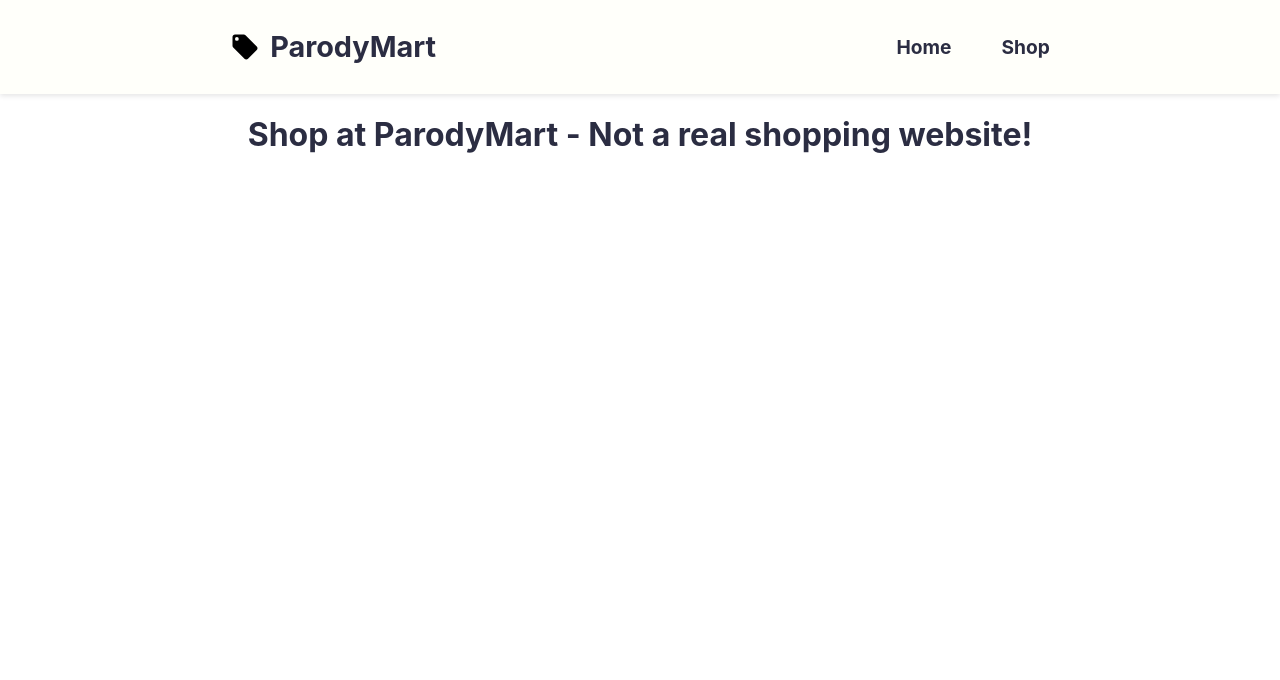
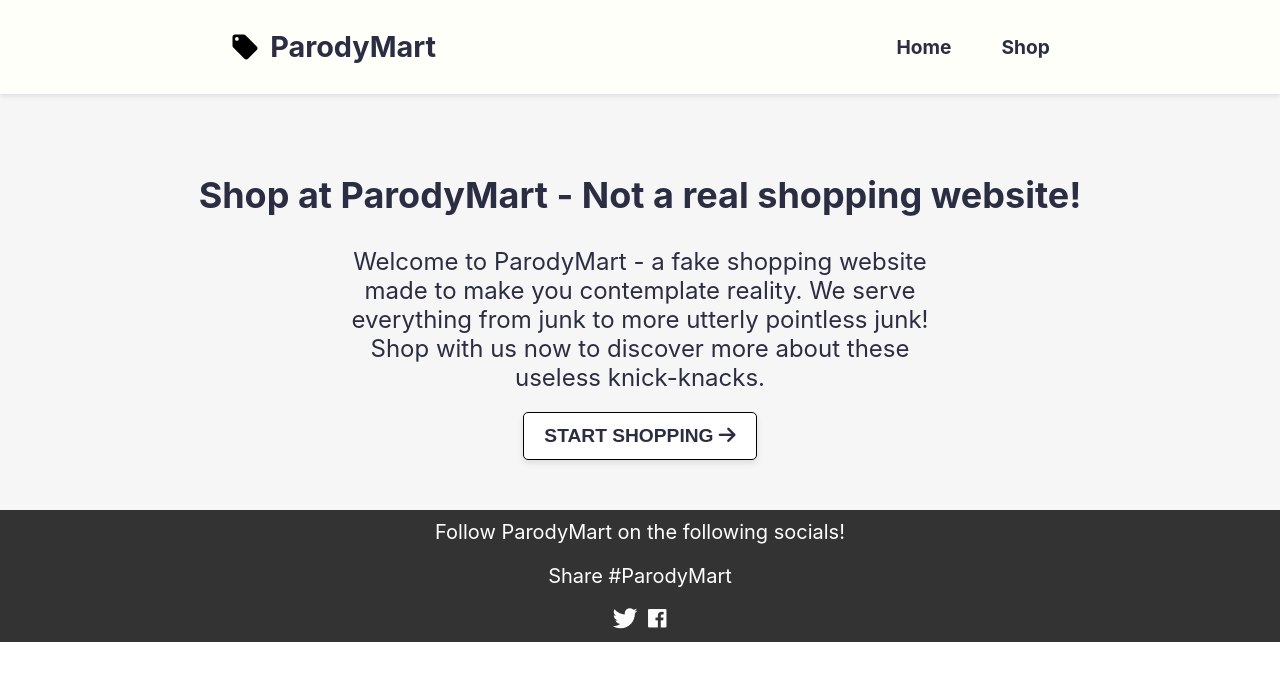
Before and after one commit to Purpleboxe/Shopping-Cart, a React (Vite) app: page / in a window 1280 px wide. Shown: the top 680 px of the page. Built offline with nearby package versions, Linux system fonts and the light colour scheme.

Commit message:
Update the home page, add a footer, and etc

```diff
--- a/index.html
+++ b/index.html
@@ -4,6 +4,15 @@
     <meta charset="UTF-8" />
     <meta name="viewport" content="width=device-width, initial-scale=1.0" />
     <link rel="icon" href="./src/assets/tag.svg" />
+    <script
+      src="https://kit.fontawesome.com/499c90f291.js"
+      crossorigin="anonymous"
+    ></script>
+    <link
+      rel="stylesheet"
+      type="text/css"
+      href="https://cdn.jsdelivr.net/gh/devicons/devicon@latest/devicon.min.css"
+    />
     <title>ParodyMart</title>
   </head>
   <body>
--- a/src/components/App.jsx
+++ b/src/components/App.jsx
@@ -2,6 +2,7 @@ import "../styles/App.css";
 
 import { Route, Routes } from "react-router-dom";
 import Header from "./Header.jsx";
+import Footer from "./Footer.jsx";
 import Home from "../pages/Home.jsx";
 import Shop from "../pages/Shop.jsx";
 
@@ -13,6 +14,7 @@ function App() {
         <Route path="/" element={<Home />} />
         <Route path="/shop" element={<Shop />} />
       </Routes>
+      <Footer />
     </>
   );
 }
--- /dev/null
+++ b/src/components/Footer.jsx
@@ -0,0 +1,19 @@
+function Footer() {
+  return (
+    <footer>
+      <div>Follow ParodyMart on the following socials!</div>
+      <p>Share #ParodyMart</p>
+      <div className="icons">
+        <a href="https://www.youtube.com/watch?v=dQw4w9WgXcQ">
+          <i className="devicon-twitter-original icon"></i>
+        </a>
+
+        <a href="https://www.youtube.com/watch?v=dQw4w9WgXcQ">
+          <i className="devicon-facebook-plain icon"></i>
+        </a>
+      </div>
+    </footer>
+  );
+}
+
+export default Footer;
--- a/src/components/Header.jsx
+++ b/src/components/Header.jsx
@@ -13,12 +13,12 @@ function Header() {
         </Link>
       </div>
       <div className="headerLinks">
-        <div className="link">
-          <Link to="/">Home</Link>
-        </div>
-        <div className="link">
-          <Link to="/shop">Shop</Link>
-        </div>
+        <Link to="/">
+          <div className="link">Home</div>
+        </Link>
+        <Link to="/shop">
+          <div className="link">Shop</div>
+        </Link>
       </div>
     </header>
   );
--- a/src/pages/Home.jsx
+++ b/src/pages/Home.jsx
@@ -1,10 +1,23 @@
 import "../styles/Home.css";
+
+import { Link } from "react-router-dom";
 
 function Home() {
   return (
-    <div className="home">
+    <section className="home">
       <h1>Shop at ParodyMart - Not a real shopping website!</h1>
-    </div>
+      <div className="description">
+        Welcome to ParodyMart - a fake shopping website made to make you
+        contemplate reality. We serve everything from junk to more utterly
+        pointless junk! Shop with us now to discover more about these useless
+        knick-knacks.
+      </div>
+      <Link to="/shop">
+        <button className="btn">
+          Start shopping <i className="fa-solid fa-arrow-right"></i>
+        </button>
+      </Link>
+    </section>
   );
 }
 
--- a/src/styles/App.css
+++ b/src/styles/App.css
@@ -7,7 +7,7 @@
 
 .headerIcon h1:hover {
   background-color: rgb(245, 245, 245);
-  border-radius: 5px;
+  border-radius: 10px;
 }
 
 .headerIcon img {
@@ -30,5 +30,32 @@
 
 .link:hover {
   background-color: rgb(245, 245, 245);
+  border-radius: 10px;
+}
+
+.btn {
+  font-size: 1.2rem;
+  padding: 12px 20px;
   border-radius: 5px;
+  background-color: #ffffff;
+  color: var(--black);
+  border: 1px solid black;
+  text-transform: uppercase;
+  font-weight: bold;
+  box-shadow: 0 3px 6px rgba(0, 0, 0, 0.1);
+  cursor: pointer;
+  transition: 0.1s;
 }
+
+.btn:hover {
+  background-color: #ececec;
+}
+
+.icons {
+  display: flex;
+  gap: 10px;
+}
+
+.icon {
+  cursor: pointer;
+}
--- a/src/styles/Home.css
+++ b/src/styles/Home.css
@@ -1,5 +1,16 @@
 .home {
   display: flex;
-  justify-content: center;
+  align-items: center;
+  flex-direction: column;
+  font-size: 1.5rem;
   color: var(--black);
+  background-color: #f6f6f6;
+  padding: 50px;
 }
+
+.description {
+  font-size: 1.5rem;
+  width: 50%;
+  text-align: center;
+  margin-bottom: 20px;
+}
--- a/src/styles/index.css
+++ b/src/styles/index.css
@@ -1,7 +1,5 @@
 :root {
   font-family: Inter, system-ui, Avenir, Helvetica, Arial, sans-serif;
-  width: 100vw;
-  height: 100vh;
   --black: #2b2d42;
 }
 
@@ -9,6 +7,8 @@ body {
   background-color: #ffffff;
   margin: 0;
   padding: 0;
+  width: 100vw;
+  min-height: 100vh;
 }
 
 header {
@@ -32,3 +32,13 @@ a {
   text-decoration: none;
   color: inherit;
 }
+
+footer {
+  display: flex;
+  align-items: center;
+  flex-direction: column;
+  background-color: #333;
+  color: #fff;
+  padding: 10px;
+  font-size: 20px;
+}
```
